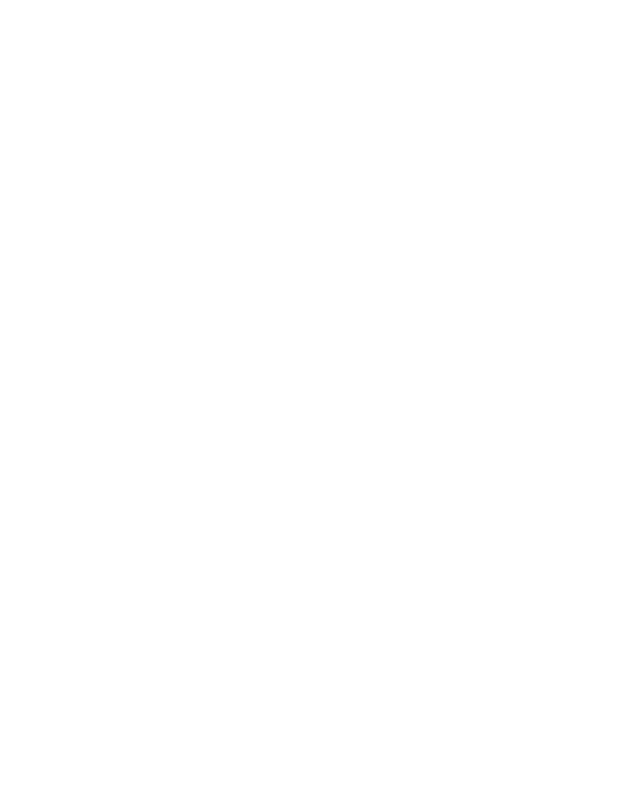
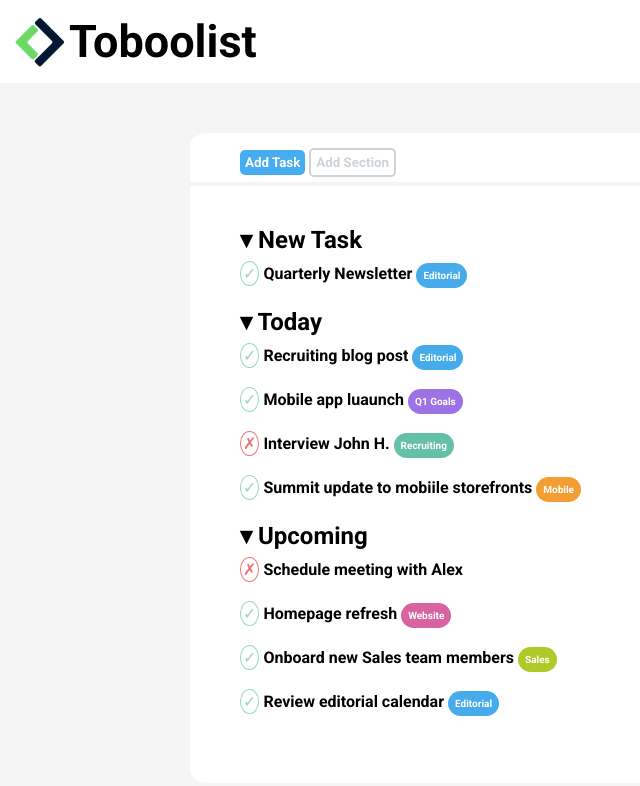
Before and after one commit to SalvatoreBono/html-css-toboolist, a plain HTML site: page index.html in a window 1280 px wide. Shown: the whole page, without its empty margins (0-640 px from the left). Drawn offline with Linux system fonts and the light colour scheme.

Commit message:
Termine Toboolist

```diff
--- a/css/style.css
+++ b/css/style.css
@@ -0,0 +1,94 @@
+*{
+   margin: 0;
+   box-sizing: border-box;
+   padding: 0;
+   font-family: 'Roboto', sans-serif;
+}
+body{
+   background-color: rgba(211, 211, 211, 0.224)
+}
+header, main{
+   background-color: white;
+}
+#Parte-Principale{
+   padding: 15px;
+}
+#Logo, #Titolo{
+   vertical-align: middle;
+}
+#Titolo{
+   display: inline;
+   font-size: 45px;
+}
+#Parte-Centrale{
+   width: 900px;
+   height: 650px;
+   margin: 50px auto;
+   border-radius: 2%;
+}
+.Spostamento{
+   padding-top: 15px;
+   margin-left: 50px;
+}
+.button{
+   padding: 5px;
+   border-radius: 5px;
+}
+#Modifica-Primo-Bottone{
+   background-color:rgb(71, 173, 241);
+   color: white;
+   border: none;
+}
+#Modifica-Secondo-Bottone{
+   border: 2px solid rgb(206, 211, 215);
+   color: rgb(206, 211, 215);
+   background-color: white;
+}
+#riga{
+   margin-top: 5px;
+   border: 2px solid rgba(211, 211, 211, 0.224);
+}
+h2{
+   margin-top: 25px;
+   margin-bottom: 10px;
+}
+.Sfondo-Task{
+   color: white;
+   padding: 7px;
+   border-radius: 15px;
+   font-size: 10px;
+}
+.Modifica-Entities{
+   padding: 2px;
+   border-radius: 50%;
+
+}
+.check{
+   color: rgb(147, 213, 199);
+   border: 1px solid rgb(147, 213, 199);
+}
+.cross{
+   color: rgb(237, 113, 107);
+   border: 1px solid rgb(237, 113, 107);
+}
+.Spazio-Task{
+   margin-bottom: 25px;
+}
+.Azzurro{
+   background-color: rgb(69, 171, 234);
+}
+#Viola{
+   background-color: rgb(156, 114, 228);
+}
+#Verde{
+   background-color: rgb(100, 192, 169);
+}
+#Arancione{
+   background-color: rgb(242, 158, 51);
+}
+#Rosa{
+   background-color: rgb(216, 99, 161);
+}
+#Pistacchio{
+   background-color: rgb(176, 201, 38);
+}
--- a/index.html
+++ b/index.html
@@ -5,7 +5,87 @@
     <meta http-equiv="X-UA-Compatible" content="IE=edge" />
     <meta name="viewport" content="width=device-width, initial-scale=1.0" />
     <link rel="stylesheet" href="css/style.css" />
+    <link rel="preconnect" href="https://fonts.googleapis.com" />
+    <link rel="preconnect" href="https://fonts.gstatic.com" crossorigin />
+    <link
+      href="https://fonts.googleapis.com/css2?family=Roboto:wght@700&display=swap"
+      rel="stylesheet"
+    />
     <title>Toboolist</title>
   </head>
-  <body></body>
+  <body>
+    <!-- Logo + Titolo -->
+    <header id="Parte-Principale">
+      <img id="Logo" src="img/Logo.png" alt="Logo" />
+      <h1 id="Titolo">Toboolist</h1>
+    </header>
+    <!-- Testo Centrale -->
+    <main id="Parte-Centrale">
+      <section>
+        <div class="Spostamento">
+          <button class="button" id="Modifica-Primo-Bottone">Add Task</button>
+          <button class="button" id="Modifica-Secondo-Bottone">
+            Add Section
+          </button>
+        </div>
+        <hr id="riga" />
+      </section>
+      <div id="Spostamento-Aggiuntivo" class="Spostamento">
+        <!-- New Task -->
+        <section>
+          <h2>&#9662; New Task</h2>
+          <span>
+            <span class="check Modifica-Entities">&#10003;</span> Quarterly
+            Newsletter</span
+          >
+          <span class="Azzurro Sfondo-Task">Editorial</span>
+        </section>
+        <!-- Today -->
+        <section>
+          <h2>&#9662; Today</h2>
+          <div class="Spazio-Task">
+            <span class="check Modifica-Entities">&#10003;</span> Recruiting
+            blog post <span class="Azzurro Sfondo-Task"> Editorial</span>
+          </div>
+          <div class="Spazio-Task">
+            <span class="check Modifica-Entities">&#10003;</span> Mobile app
+            luaunch <span id="Viola" class="Sfondo-Task"> Q1 Goals</span>
+          </div>
+          <div class="Spazio-Task">
+            <span class="cross Modifica-Entities">&cross;</span> Interview John
+            H.
+            <span id="Verde" class="Sfondo-Task"> Recruiting</span>
+          </div>
+          <div class="Spazio-Task">
+            <span class="check Modifica-Entities">&#10003;</span> Summit update
+            to mobiile storefronts
+            <span id="Arancione" class="Sfondo-Task"> Mobile</span>
+          </div>
+        </section>
+        <!-- Upcoming -->
+        <section>
+          <h2>&#9662; Upcoming</h2>
+          <div class="Spazio-Task">
+            <span class="cross Modifica-Entities">&cross;</span> Schedule
+            meeting with Alex
+          </div>
+          <div class="Spazio-Task">
+            <span class="check Modifica-Entities">&#10003;</span> Homepage
+            refresh
+            <span id="Rosa" class="Sfondo-Task"> Website</span>
+          </div>
+          <div class="Spazio-Task">
+            <span class="check Modifica-Entities">&#10003;</span> Onboard new
+            Sales team members
+            <span id="Pistacchio" class="Sfondo-Task"> Sales</span>
+          </div>
+          <div class="Spazio-Task">
+            <span class="check Modifica-Entities">&#10003;</span> Review
+            editorial calendar
+            <span class="Azzurro Sfondo-Task"> Editorial</span>
+          </div>
+        </section>
+      </div>
+    </main>
+  </body>
 </html>
```
